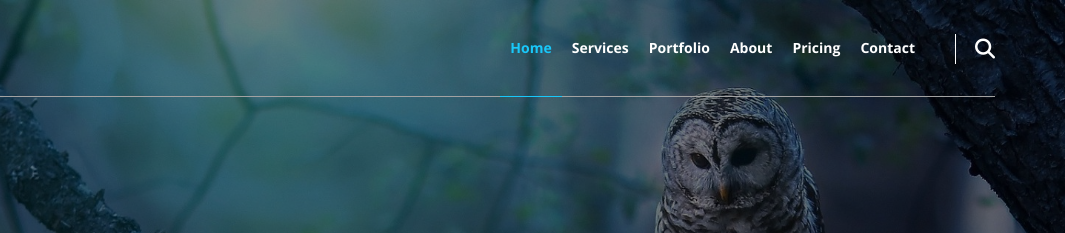
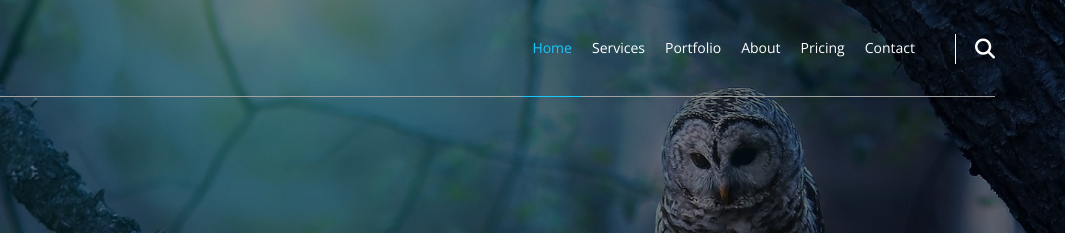
Before and after one commit to Amer-10/Template-Two-Elzero, a plain HTML site: page index.html in a window 1280 px wide. Shown: the top 233 px of the page, 215-1280 px from the left. Drawn offline with nearby package versions, Linux system fonts and the light colour scheme.

Commit message:
Update Kasper.css

```diff
--- a/Css/Kasper.css
+++ b/Css/Kasper.css
@@ -1039,7 +1039,7 @@ ul {
                     font-weight: bold;
                     color: var(--main-color-two);
                 }
-                a {
+                .A-10 {
                     text-decoration: none;
                     color: var(--main-color-two);
                     font-weight: bold;
```
